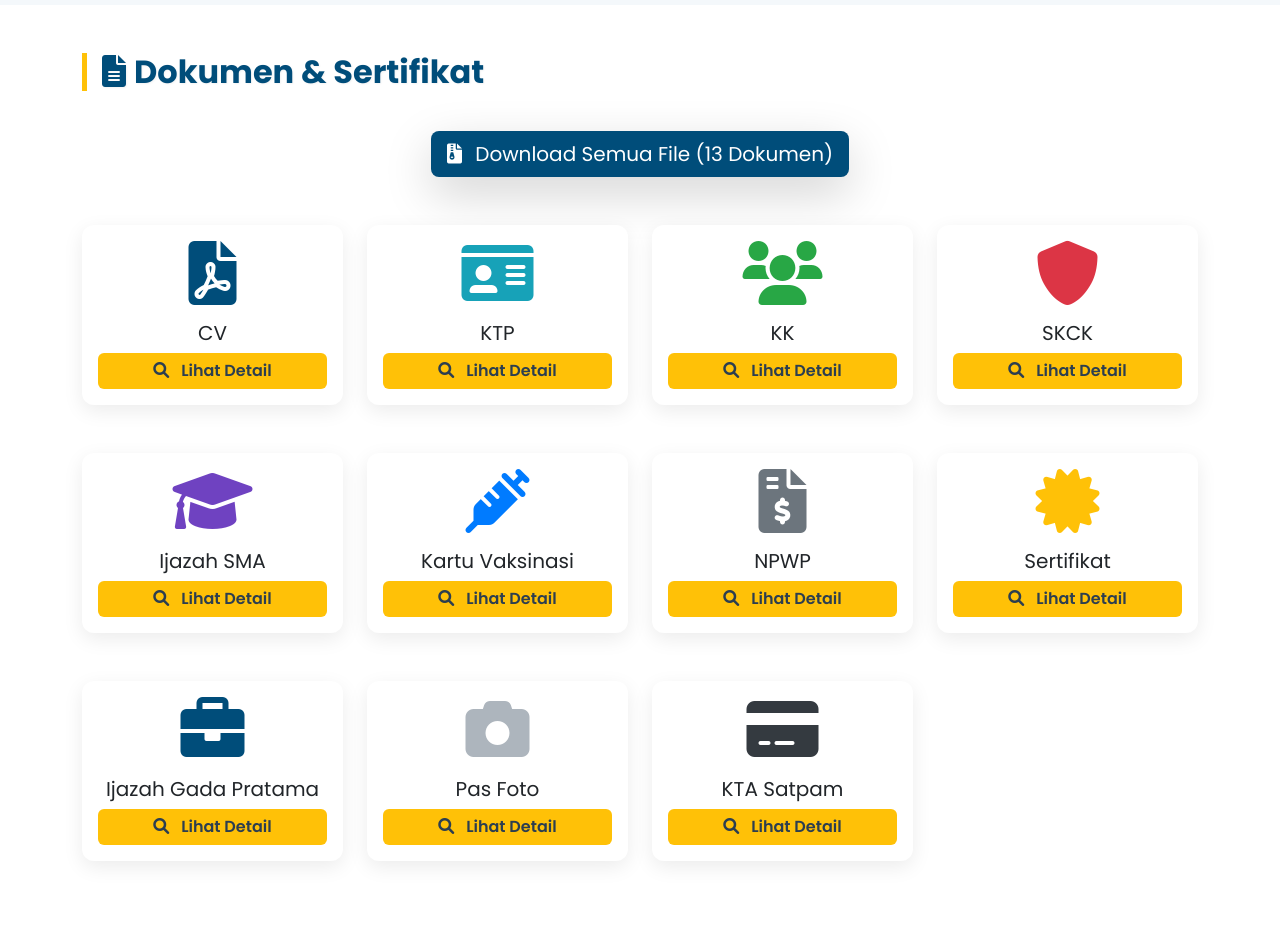
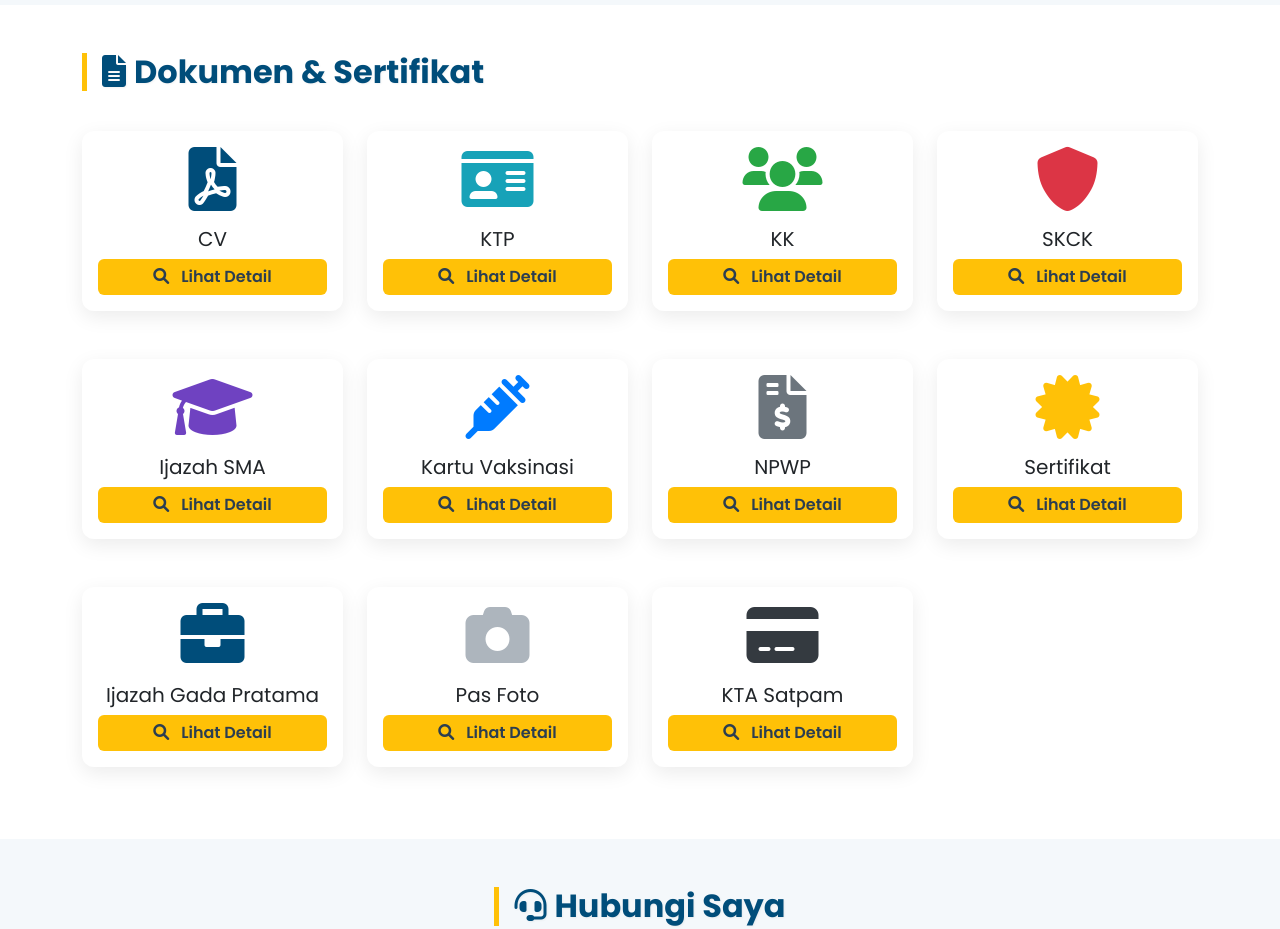
Before and after one commit to romanomph/myportofolioromano, a plain HTML site: page index.html in a window 1280 px wide. Shown: the part 2220-3149 px from the top of the page. Drawn offline with nearby package versions, Linux system fonts and the light colour scheme.

Commit message:
Remove download button from documents section
Removed download button for all documents.

```diff
--- a/index.html
+++ b/index.html
@@ -338,12 +338,6 @@
     <section id="documents" class="py-5 bg-white">
         <div class="container">
             <h2 class="section-title animate-on-scroll slide-right"><i class="fas fa-file-alt me-2"></i>Dokumen & Sertifikat</h2>
-
-            <div class="text-center mb-5 animate-on-scroll zoom-in" data-delay="50">
-                <button id="downloadAllBtn" class="btn btn-primary btn-lg shadow-lg">
-                    <i class="fas fa-file-archive me-2"></i> Download Semua File (13 Dokumen)
-                </button>
-            </div>
 
             <div class="row g-4">
                 <div class="col-6 col-md-3 mb-4">
```
